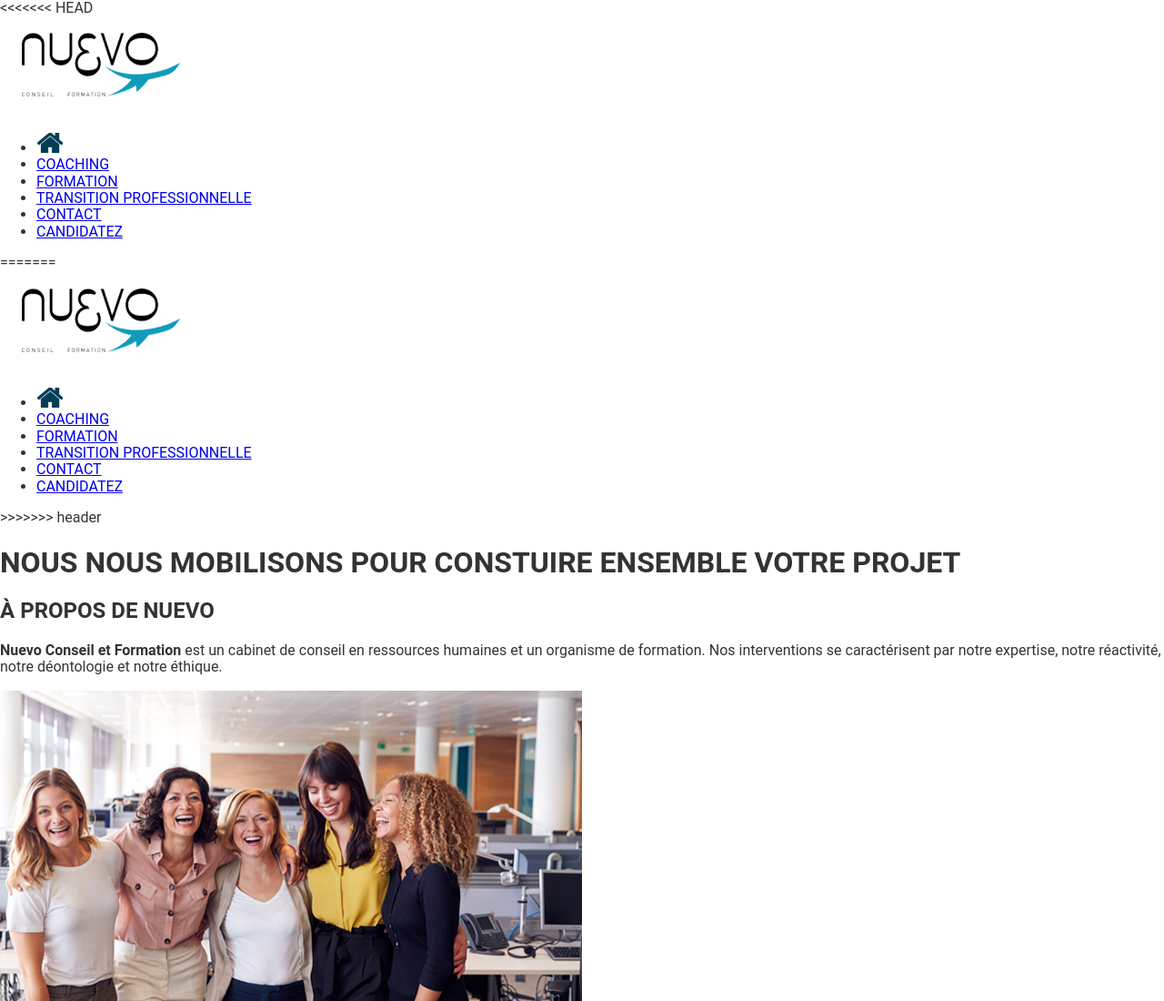
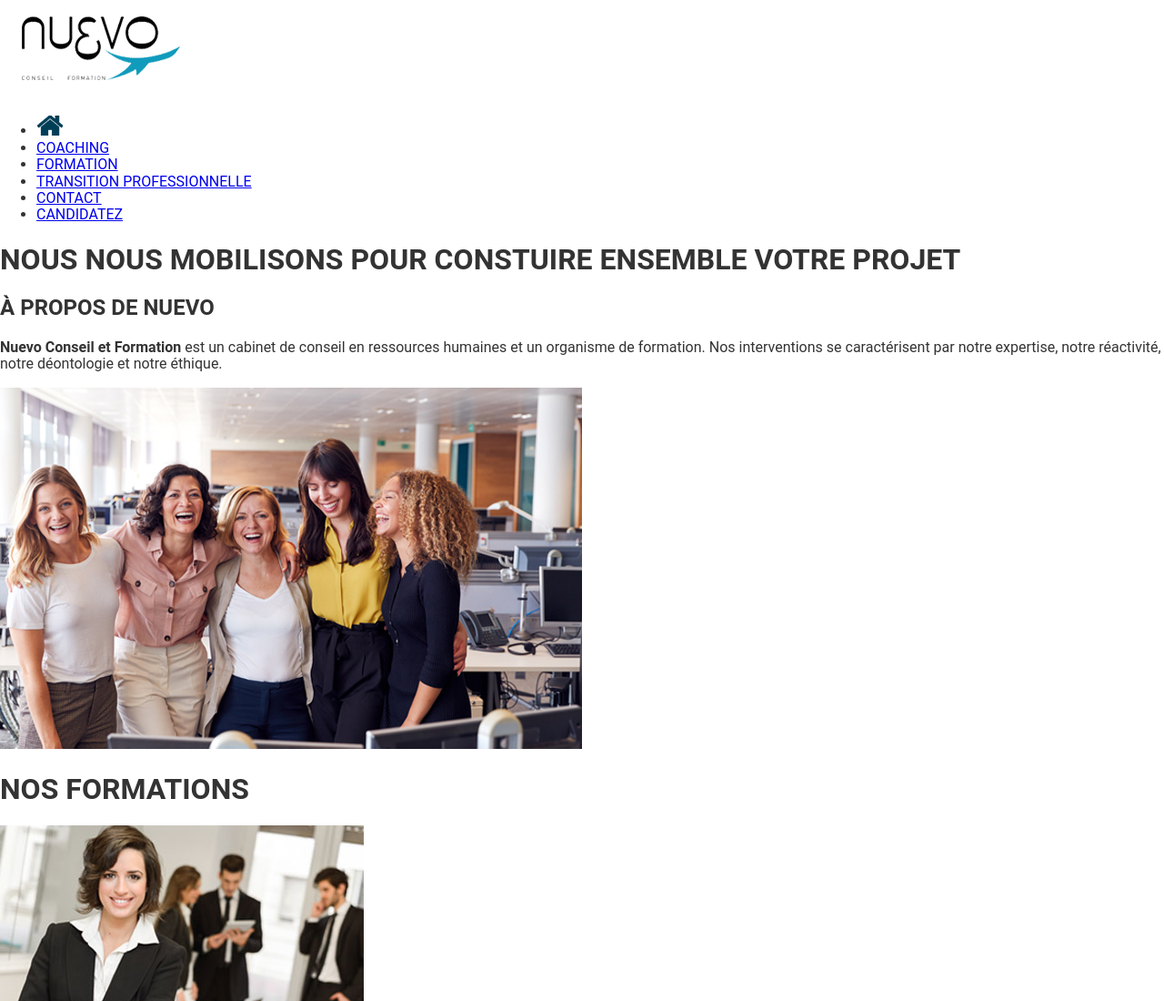
Before and after one commit to raphael94360/nuevo, a website: page app/index.html in a window 1280 px wide. Shown: the top 1100 px of the page at 91% size. Drawn offline with Linux system fonts and the light colour scheme.

Commit message:
modification sur index.html

```diff
--- a/app/index.html
+++ b/app/index.html
@@ -10,7 +10,6 @@
 <body>
 
     <header class="header">
-<<<<<<< HEAD
         <div class="wrapper">
             <img src="assets/images/logo.png" class="header__logo">
             <div class="header__menu-icon"></div>
@@ -27,30 +26,6 @@
                 </nav>
             </div>
         </div>
-=======
-
-        <div class="header__logo">
-            <img src="assets/images/logo.png" alt="" class="header__logo--img">
-        </div>
-
-        <div class="header__menu-icon"></div>
-
-            <div class="header__menu-content">
-                <nav class="header__nav">
-                    <ul class="header__list">
-                        <li> <a href="#home"> <img src="assets/images/home_icone.png" class="header__list--icone"> </a> </li>
-                        <li> <a href="#coaching"> COACHING </a> </li>
-                        <li> <a href="#formation"> FORMATION </a> </li>
-                        <li> <a href="#transition"> TRANSITION PROFESSIONNELLE </a> </li>
-                        <li> <a href="#contact"> CONTACT </a> </li>
-                        <li class="header__list--candidat"> <a href="#candidatez"> CANDIDATEZ </a> </li>
-                    </ul>
-                </nav>
-            </div>
-
-
-
->>>>>>> header
     </header>
 
     <div class="page-section page-section--background-color">
```
